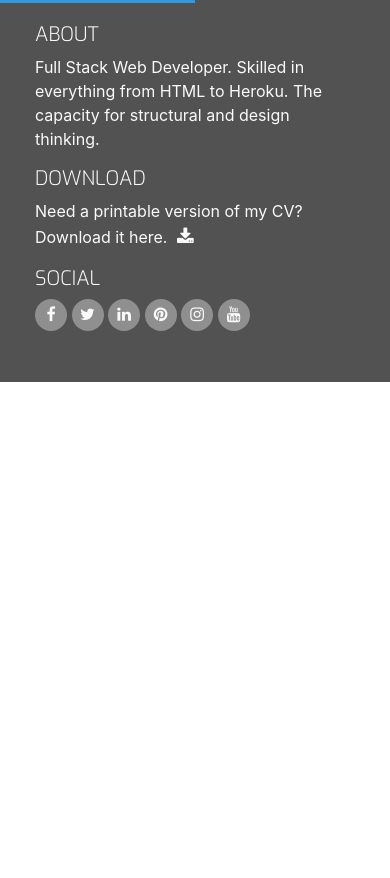
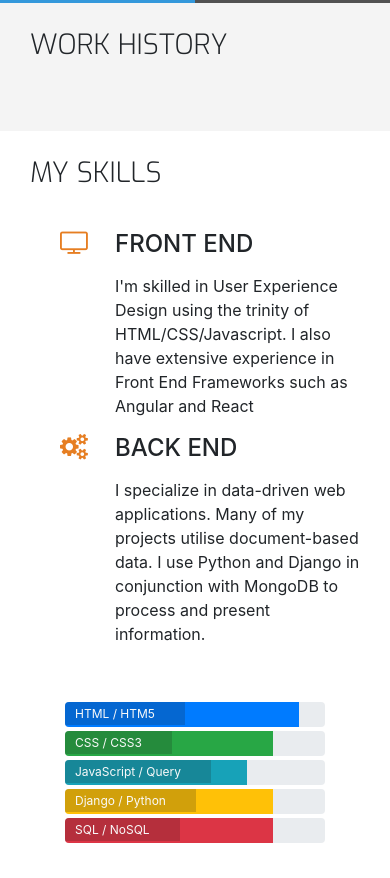
Before and after one commit to jflets/bootstrap-mini-project, a plain HTML site: page resume.html in a window 390 px wide. Shown: the part 846-1724 px from the top of the page. Before the commit the page ends 1228 px from the top, so only its background shows below. Drawn offline with nearby package versions, Linux system fonts and the light colour scheme.

Commit message:
Add content and style resume page

```diff
--- a/assets/css/style.css
+++ b/assets/css/style.css
@@ -217,3 +217,60 @@ footer {
 .three-reaseons-heading {
     margin-bottom: 15px;
 }
+
+/*--------------------------------------------Personal Info*/
+
+.personal-info-item {
+    margin-bottom: 20px;
+    display: block;
+    clear: both;
+}
+
+.personal-info-item .key,
+.personal-info-item .value {
+    padding-right: 8px;
+    display: inline-block;
+}
+
+.personal-info-item .key p,
+.personal-info-item .value p {
+    margin: 0;
+}
+
+.personal-info-item .key {
+    width: 30%;
+    margin-right: 21px;
+    margin-top: 2px;
+    vertical-align: top;
+}
+
+.personal-info-item .key p {
+    font-weight: 700;
+
+}
+
+.personal-info-item .value {
+    position: relative;
+    width: 60%;
+}
+
+/*--------------------------------------------Skills*/
+
+.progress {
+    position: relative;
+    height: 25px;
+    margin-bottom: 4px;
+}
+
+.progress-type {
+    position: absolute;
+    left: 0;
+    font-weight: 400;
+    padding: 3px 30px 2px 10px;
+    color: #fafafa;
+    background-color: rgba(25, 25, 25, 0.2);
+}
+
+.progress-section {
+    margin: 40px 20px;
+}
--- a/resume.html
+++ b/resume.html
@@ -42,8 +42,87 @@
             </div>
         </div>
     </header>
-    <section>
-
+    <section class="container-fluid">
+        <div class="row">
+            <div class="col-md-4 bg-color-personal-info section-column">
+                <div class="row">
+                    <div class="col-12">
+                        <h3 class="section-heading uppercase">Work History</h3>
+                    </div>
+                </div>
+            </div>
+            <div class="col-md-8 bg-color-three-reasons section-column">
+                <div class="row">
+                    <div class="col">
+                        <h3 class="section-heading uppercase">My Skills</h3>
+                    </div>
+                </div>
+                <div class="row">
+                    <div class="col10 offset-1 offset-sm-0 col-sm-4 col-md-6">
+                        <div class="row">
+                            <div class="col-2">
+                                <i class="three-reasons-icon fa fa-tv" aria-hidden="true"></i>
+                            </div>
+                            <div class="col-10">
+                                <h4 class="three-reaseons-heading uppercase">Front End</h4>
+                                <p>
+                                    I'm skilled in User Experience Design using the trinity of HTML/CSS/Javascript.
+                                    I also have extensive experience in Front End Frameworks such as Angular and React
+                                </p>
+                            </div>
+                        </div>
+                    </div>
+                    <div class="col10 offset-1 offset-sm-0 col-sm-4 col-md-6">
+                        <div class="row">
+                            <div class="col-2">
+                                <i class="three-reasons-icon fa fa-gears" aria-hidden="true"></i>
+                            </div>
+                            <div class="col-10">
+                                <h4 class="three-reaseons-heading uppercase">Back End</h4>
+                                <p>
+                                    I specialize in data-driven web applications. Many of my projects utilise document-based data.
+                                    I use Python and Django in conjunction with MongoDB to process and present information.
+                                </p>
+                            </div>
+                        </div>
+                    </div>
+                </div>
+                <div class="row progress-section">
+                    <div class="col">
+                        <div class="progress">
+                            <div class="progress-bar" role="progressbar" aria-valuenow="90" aria-valuemax="100" style="width: 90%;">
+                                <span class="sr-only">90% complete</span>
+                            </div>
+                            <span class="progress-type">HTML / HTM5</span>
+                        </div>
+                        <div class="progress">
+                            <div class="progress-bar bg-success" role="progressbar" aria-valuenow="80" aria-valuemax="100" style="width: 80%;">
+                                <span class="sr-only">80% complete</span>
+                            </div>
+                            <span class="progress-type">CSS / CSS3</span>
+                        </div>
+                        <div class="progress">
+                            <div class="progress-bar bg-info" role="progressbar" aria-valuenow="70" aria-valuemax="100" style="width: 70%;">
+                                <span class="sr-only">70% complete</span>
+                            </div>
+                            <span class="progress-type">JavaScript / Query</span>
+                        </div>
+                        <div class="progress">
+                            <div class="progress-bar bg-warning" role="progressbar" aria-valuenow="80" aria-valuemax="100" style="width: 80%;">
+                                <span class="sr-only">80% complete</span>
+                            </div>
+                            <span class="progress-type">Django / Python</span>
+                        </div>
+                        <div class="progress">
+                            <div class="progress-bar bg-danger" role="progressbar" aria-valuenow="80" aria-valuemax="100" style="width: 80%;">
+                                <span class="sr-only">80% complete</span>
+                            </div>
+                            <span class="progress-type">SQL / NoSQL</span>
+                        </div>
+                    </div>
+                </div>
+            </div>
+        </div>
     </section>
     <footer class="container-fluid">
         <div id="footer-details" class="row">
```
